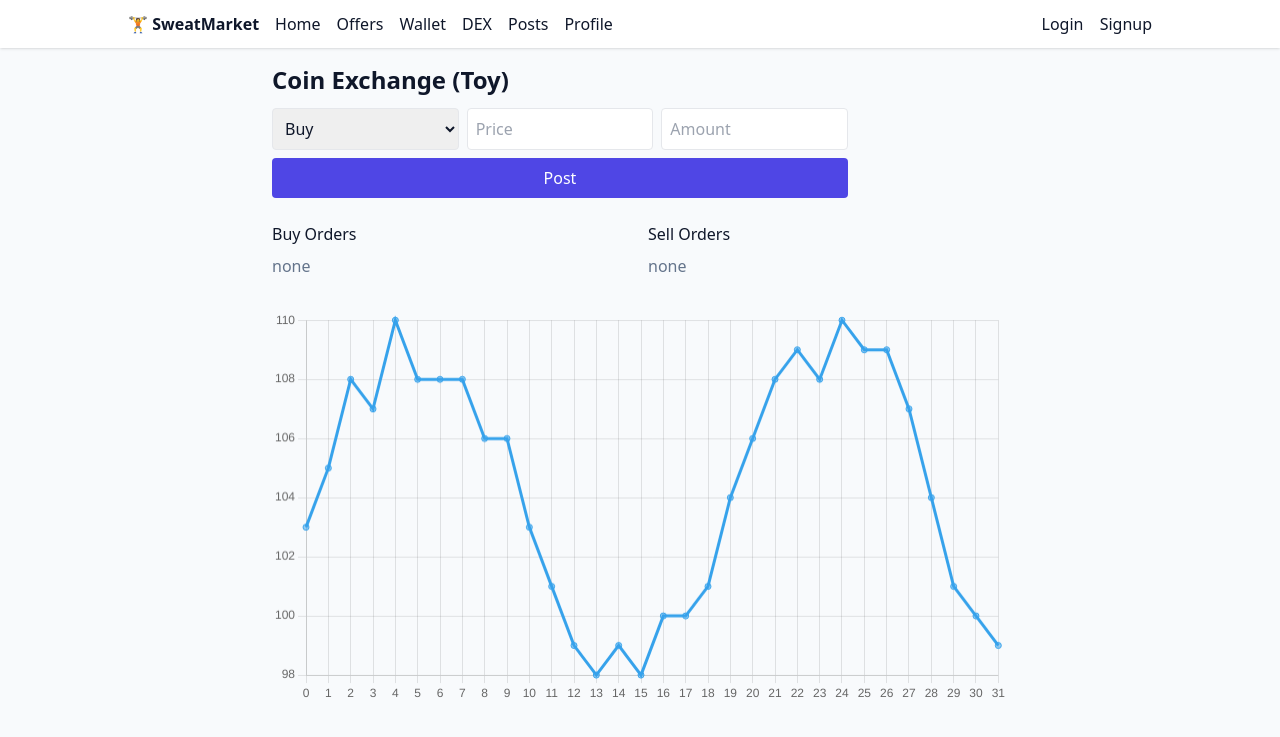
After one commit to sunghan0626/Fall_Hacks_2025, a FastAPI app: template app/templates/dex.html in a window 1280 px wide. The commit adds this page. Shown: the top 737 px of the page. Run offline with FastAPI, Linux system fonts and the light colour scheme; the template is opened without the code that fills it, so the values that code supplies are empty; some libraries are stand-ins or nearby versions.

Commit message:
some progress

```diff
--- a/app/main.py
+++ b/app/main.py
@@ -1,96 +1,261 @@
-# FastAPI app entrypoint.
-# TODO (All):
-# - Wire up Jinja2 templates and StaticFiles mount.
-# - Startup: call init_db().
-# - Routes:
-#   - GET "/" -> landing (shows open offers)
-#   - Auth: GET/POST "/login", "/signup", "/logout"
-#   - Offers: list/new/join ("/offers", "/offers/new", "/offers/{id}/join")
-#   - Session: QR page + confirm ("/session/{sid}", "/session/{sid}/qr.png", POST "/session/{sid}/confirm")
-#   - Wallet: GET "/wallet"
-#   - Profile: GET/POST "/profile"
-#   - Community: GET "/posts", GET/POST "/posts/new", GET "/posts/{pid}", POST "/posts/{pid}/comment"
-#   - DEX: GET "/dex", POST "/dex/new"
-#
-# Owners:
-# - Auth & Profile -> A
-# - Community/Search -> B
-# - Check-in/Geo -> C
-# - Wallet/DEX -> D
+# app/main.py — merged Part A + Part D (demo-friendly, passes `user`)
 
-# app/main.py
-# FastAPI app entrypoint.
-# -------------------------------
-# Routes overview:
-#   - GET "/" -> landing (shows open offers)
-#   - Auth: GET/POST "/login", "/signup", "/logout"
-#   - Offers: list/new/join
-#   - Session: QR + confirm
-#   - Wallet
-#   - Profile: GET/POST "/profile"
-#   - Community: posts/comments
-#   - DEX
-#
-# Owners:
-#   - Auth & Profile -> A
-#   - Community/Search -> B
-#   - Check-in/Geo -> C
-#   - Wallet/DEX -> D
-# -------------------------------
+from __future__ import annotations
 
-import os, logging
-from dotenv import load_dotenv
-from fastapi import FastAPI, Request
+import os
+import random
+import inspect
+from pathlib import Path
+from typing import Optional, Dict, List
+
+# Optional .env loading (doesn't crash if python-dotenv isn't installed)
+try:  # noqa: WPS501
+    from dotenv import load_dotenv
+    load_dotenv()
+except Exception:
+    pass
+
+from fastapi import FastAPI, Request, Form, Depends
+from fastapi.responses import HTMLResponse, RedirectResponse
 from fastapi.staticfiles import StaticFiles
 from fastapi.templating import Jinja2Templates
 from starlette.middleware.sessions import SessionMiddleware
+from sqlmodel import Session as DBSession, select
 
-from .db import init_db
-from .auth import router as auth_router
+# ---------- DB imports (soft) ----------
+try:
+    from .db import engine, init_db, get_session  # Part A style (get_session may exist)
+except Exception:
+    engine = None  # type: ignore
 
-# ------------------- Env & Logging -------------------
-load_dotenv()
-log = logging.getLogger("uvicorn")
-log.info(f"DATABASE_URL={os.getenv('DATABASE_URL')}")
+    async def init_db() -> None:  # type: ignore
+        pass
 
-# ------------------- App Setup -------------------
-app = FastAPI()
+    def get_session():  # type: ignore
+        class _Dummy:
+            def get(self, *_a, **_kw):
+                return None
+        return _Dummy()
 
-# 세션 미들웨어 (쿠키에 uid 저장)
+# ---------- Auth imports (soft) ----------
+try:
+    from .auth import router as auth_router  # Part A might expose a router
+except Exception:
+    auth_router = None  # type: ignore
+
+try:
+    from .auth import COOKIE_NAME, verify_session  # Part D cookie helpers (optional)
+except Exception:
+    COOKIE_NAME = "fitcoin_session"  # type: ignore
+
+    def verify_session(_: str) -> Optional[int]:  # type: ignore
+        return None
+
+# ---------- Models (soft) ----------
+try:
+    from .models import User, Tx, Order  # type: ignore
+except Exception:
+    User = Tx = Order = None  # type: ignore
+
+
+app = FastAPI(title="SweatMarket")
+
+# ---------- Static & templates (make dirs if missing) ----------
+BASE_DIR = Path(__file__).resolve().parent.parent  # repo root
+STATIC_DIR = BASE_DIR / "static"
+TEMPLATES_DIR = BASE_DIR / "app" / "templates"
+STATIC_DIR.mkdir(parents=True, exist_ok=True)
+TEMPLATES_DIR.mkdir(parents=True, exist_ok=True)
+
+# Session cookie (Part A used a named cookie)
 app.add_middleware(
     SessionMiddleware,
-    secret_key=os.getenv("SECRET_KEY", "dev-secret"),
+    secret_key=os.getenv("SECRET_KEY", "dev-secret-change-me"),
     session_cookie="sweatmarket_session",
 )
 
-# 정적 파일 (css/js/img)
-app.mount("/static", StaticFiles(directory="static"), name="static")
+app.mount("/static", StaticFiles(directory=str(STATIC_DIR)), name="static")
+templates = Jinja2Templates(directory=str(TEMPLATES_DIR))
 
-# 템플릿
-templates = Jinja2Templates(directory="app/templates")
+# ---------- DEMO MODE (for Part D) ----------
+# Enabled if DB/models are missing, or env SWEATMARKET_DEMO=1, or ?demo=1
+MOCK_ORDERS: Dict[str, List[Dict[str, int]]] = {"buy": [], "sell": []}
 
-# 라우터 등록
-app.include_router(auth_router)
+def seed_mock_orders() -> None:
+    if MOCK_ORDERS["buy"] or MOCK_ORDERS["sell"]:
+        return
+    for p in [96, 98, 100, 101, 103]:
+        MOCK_ORDERS["buy"].append({"price": p, "amount": random.randint(5, 20)})
+    for p in [104, 106, 108, 110]:
+        MOCK_ORDERS["sell"].append({"price": p, "amount": random.randint(5, 20)})
 
-# ------------------- Routes -------------------
-@app.get("/")
-def index(request: Request):
-    """Landing page. If logged in, injects current user into template."""
-    uid = request.session.get("uid")
+def is_demo(request: Request) -> bool:
+    if os.getenv("SWEATMARKET_DEMO") == "1":
+        return True
+    if request.query_params.get("demo") == "1":
+        return True
+    if engine is None or User is None or Tx is None:
+        return True
+    return False
+
+def current_user_id(request: Request) -> Optional[int]:
+    # Prefer Part-A session
+    try:
+        uid = request.session.get("uid")  # type: ignore[attr-defined]
+        if uid:
+            return int(uid)
+    except Exception:
+        pass
+    # Fallback to Part-D cookie
+    token = request.cookies.get(COOKIE_NAME)
+    return verify_session(token) if token else None  # type: ignore
+
+
+# ---------- startup ----------
+@app.on_event("startup")
+async def _startup() -> None:
+    # Support both sync/async init_db
+    if inspect.iscoroutinefunction(init_db):   # type: ignore
+        await init_db()                        # type: ignore
+    else:
+        init_db()                              # type: ignore
+    seed_mock_orders()
+
+
+# ---------- home (Part A style) ----------
+@app.get("/", response_class=HTMLResponse)
+def index(request: Request, session: DBSession = Depends(get_session)):
+    uid: Optional[int] = None
+    try:
+        uid = request.session.get("uid")
+    except Exception:
+        uid = None
+
     user = None
-    if uid:
-        from .models import User
-        from sqlmodel import Session as SQLSession, select
-        from .db import engine
-        with SQLSession(engine) as s:
-            user = s.exec(select(User).where(User.id == uid)).first()
+    try:
+        if uid and User is not None and session is not None:
+            user = session.get(User, uid)  # type: ignore
+    except Exception:
+        # Fallback if dependency isn’t a real Session yet
+        if uid and engine is not None and User is not None:
+            with DBSession(engine) as db:  # type: ignore[arg-type]
+                user = db.get(User, uid)   # type: ignore
+
     return templates.TemplateResponse("index.html", {"request": request, "user": user})
 
-# ------------------- Startup -------------------
-@app.on_event("startup")
-def on_startup():
-    init_db()
 
+# ---------- include Part-A auth router if present ----------
+if auth_router:
+    app.include_router(auth_router)
+
+
+# ====================== Part D: WALLET ===============================
+@app.get("/wallet", response_class=HTMLResponse)
+def wallet_page(request: Request) -> HTMLResponse:
+    demo = is_demo(request)
+    uid = current_user_id(request)
+
+    # Get user for nav if possible
+    user_for_nav = None
+    if uid and engine and User:
+        try:
+            with DBSession(engine) as db:  # type: ignore[arg-type]
+                user_for_nav = db.get(User, uid)  # type: ignore
+        except Exception:
+            user_for_nav = None
+
+    if demo:
+        u = type("U", (), {"coins": 42})()  # demo balance
+        sample = [
+            {"created_at": "now-1h", "kind": "earn",  "amount": 10, "note": "Meetup demo"},
+            {"created_at": "now-3h", "kind": "spend", "amount": -3, "note": "Gold Badge"},
+            {"created_at": "yesterday", "kind": "bonus", "amount": 5, "note": "Streak"},
+        ]
+        return templates.TemplateResponse(
+            "wallet.html",
+            {"request": request, "u": u, "txs": sample, "demo": True, "user": user_for_nav},
+        )
+
+    if not uid:
+        return RedirectResponse("/login", status_code=303)
+    if engine is None or User is None or Tx is None:
+        return HTMLResponse("<h2>Wallet</h2><p>DB/models not ready.</p>", status_code=200)
+
+    with DBSession(engine) as db:  # type: ignore[arg-type]
+        u = db.get(User, uid)  # type: ignore
+        if not u:
+            return HTMLResponse("<h2>Wallet</h2><p>User not found.</p>", status_code=404)
+        txs = db.exec(select(Tx).where(Tx.user_id == uid).order_by(Tx.id.desc())).all()  # type: ignore
+
+    return templates.TemplateResponse(
+        "wallet.html",
+        {"request": request, "u": u, "txs": txs, "demo": False, "user": u},
+    )
+
+
+# ======================= Part D: DEX ================================
+@app.get("/dex", response_class=HTMLResponse)
+def dex_page(request: Request) -> HTMLResponse:
+    demo = is_demo(request)
+
+    # Get user for nav if possible
+    user_for_nav = None
+    uid = current_user_id(request)
+    if uid and engine and User:
+        try:
+            with DBSession(engine) as db:  # type: ignore[arg-type]
+                user_for_nav = db.get(User, uid)  # type: ignore
+        except Exception:
+            user_for_nav = None
+
+    if demo:
+        buys = sorted(MOCK_ORDERS["buy"], key=lambda o: o["price"], reverse=True)
+        sells = sorted(MOCK_ORDERS["sell"], key=lambda o: o["price"])
+        return templates.TemplateResponse(
+            "dex.html",
+            {"request": request, "buys": buys, "sells": sells, "demo": True, "user": user_for_nav},
+        )
+
+    if engine is None or Order is None:
+        return HTMLResponse("<h2>DEX</h2><p>DB/models not ready.</p>", status_code=200)
+
+    with DBSession(engine) as db:  # type: ignore[arg-type]
+        buys = db.exec(select(Order).where(Order.side == "buy").order_by(Order.price.desc())).all()  # type: ignore
+        sells = db.exec(select(Order).where(Order.side == "sell").order_by(Order.price.asc())).all()  # type: ignore
+
+    return templates.TemplateResponse(
+        "dex.html",
+        {"request": request, "buys": buys, "sells": sells, "demo": False, "user": user_for_nav},
+    )
+
+
+@app.post("/dex/new")
+def dex_new(request: Request, side: str = Form(...), price: int = Form(...), amount: int = Form(...)) -> RedirectResponse:
+    demo = is_demo(request)
+    uid = current_user_id(request)
+
+    if demo:
+        if side not in ("buy", "sell"):
+            side = "buy"
+        MOCK_ORDERS[side].append({"price": int(price), "amount": int(amount)})
+        return RedirectResponse("/dex?demo=1", status_code=303)
+
+    if not uid:
+        return RedirectResponse("/login", status_code=303)
+    if engine is None or Order is None:
+        return RedirectResponse("/dex?e=db_not_ready", status_code=303)
+
+    with DBSession(engine) as db:  # type: ignore[arg-type]
+        db.add(Order(user_id=uid, side=side, price=price, amount=amount))  # type: ignore
+        db.commit()
+    return RedirectResponse("/dex", status_code=303)
+
+
+# ---------- health (from Part A) ----------
 @app.get("/health")
 def health():
     return {"ok": True}
+
+# -------- TODO: Parts B/C will add their routers/routes later --------
+# [B] /posts, /posts/new, /posts/{pid}, /posts/{pid}/comment
+# [C] /offers, /offers/new, /offers/{id}/join, /session/{sid}, /session/{sid}/qr.png, POST /session/{sid}/confirm
--- a/app/templates/base.html
+++ b/app/templates/base.html
@@ -2,34 +2,39 @@
 <html lang="ko">
 <head>
   <meta charset="utf-8"/>
-  <meta name="viewport" content="width=device-width, initial-scale=1"/>
-  <title>SweatMarket</title>
-  <!-- Tailwind + htmx -->
+  <meta name="viewport" content="width=device-width,initial-scale=1"/>
+  <title>{{ page_title or "SweatMarket" }}</title>
+  <!-- Tailwind + (optional) HTMX -->
   <script src="https://cdn.tailwindcss.com"></script>
   <script src="https://unpkg.com/htmx.org@1.9.12"></script>
 </head>
-<body class="max-w-2xl mx-auto p-4 font-sans">
-  <header class="flex justify-between items-center mb-6">
-    <h1 class="text-xl font-bold"><a href="/">🏋️ SweatMarket</a></h1>
-    <nav class="space-x-4">
+<body class="bg-slate-50 text-slate-900 font-sans">
+  <!-- Top nav -->
+  <nav class="px-4 py-3 bg-white shadow">
+    <div class="max-w-5xl mx-auto flex items-center gap-4">
+      <a class="font-semibold" href="/">🏋️ SweatMarket</a>
+
       <a href="/">Home</a>
       <a href="/offers">Offers</a>
       <a href="/wallet">Wallet</a>
-      <a href="/market">Market</a>
+      <a href="/dex">DEX</a>
       <a href="/posts">Posts</a>
       <a href="/profile/edit">Profile</a>
+
+      <div class="ml-auto">
         {% if user %}
-        <form action="/logout" method="post" class="inline">
+          <form method="post" action="/logout" class="inline">
             <button class="text-red-600">Logout ({{ user.username }})</button>
           </form>
         {% else %}
-        <a href="/login">Login</a>
+          <a class="mr-3" href="/login">Login</a>
           <a href="/signup">Signup</a>
         {% endif %}
+      </div>
+    </div>
   </nav>
-  </header>
 
-  <main>
+  <main class="max-w-3xl mx-auto p-4">
     {% block content %}{% endblock %}
   </main>
 </body>
--- /dev/null
+++ b/app/templates/dex.html
@@ -0,0 +1,55 @@
+{% extends 'base.html' %}
+{% block content %}
+<h2 class="text-2xl font-bold mb-3">Coin Exchange (Toy)</h2>
+
+{% if demo %}
+<div class="mb-3 p-2 rounded bg-amber-100 text-amber-800 text-sm">
+  Demo mode — orders are in-memory only. Posting here won’t touch a DB.
+</div>
+{% endif %}
+
+<form method="post" action="/dex/new{% if demo %}?demo=1{% endif %}" class="grid gap-2 max-w-xl mb-6">
+  <div class="grid grid-cols-3 gap-2">
+    <select name="side" class="border p-2 rounded">
+      <option value="buy">Buy</option>
+      <option value="sell">Sell</option>
+    </select>
+    <input name="price" type="number" step="1" placeholder="Price" class="border p-2 rounded" required/>
+    <input name="amount" type="number" step="1" placeholder="Amount" class="border p-2 rounded" required/>
+  </div>
+  <button class="bg-indigo-600 text-white rounded px-3 py-2">Post</button>
+</form>
+
+<div class="grid grid-cols-1 md:grid-cols-2 gap-4 mb-8">
+  <div>
+    <h3 class="font-medium mb-2">Buy Orders</h3>
+    <ul class="grid gap-2">
+      {% for o in buys %}
+      <li class="p-2 bg-white border rounded flex justify-between"><b>{{ o.price }}</b><span>x {{ o.amount }}</span></li>
+      {% else %}<li class="text-slate-500">none</li>{% endfor %}
+    </ul>
+  </div>
+  <div>
+    <h3 class="font-medium mb-2">Sell Orders</h3>
+    <ul class="grid gap-2">
+      {% for o in sells %}
+      <li class="p-2 bg-white border rounded flex justify-between"><b>{{ o.price }}</b><span>x {{ o.amount }}</span></li>
+      {% else %}<li class="text-slate-500">none</li>{% endfor %}
+    </ul>
+  </div>
+</div>
+
+<canvas id="chart" height="160"></canvas>
+<script src="https://cdn.jsdelivr.net/npm/chart.js"></script>
+<script>
+// Simple live-looking chart (client-side only)
+const labels = Array.from({length: 32}, (_, i) => i);
+const base = 100 + Math.random() * 4;
+const data = labels.map((_, i) => Math.round(base + Math.sin(i/3)*5 + (Math.random()-0.5)*3));
+new Chart(document.getElementById('chart'), {
+  type: 'line',
+  data: { labels, datasets: [{ label: 'Price', data }] },
+  options: { responsive: true, plugins: { legend: { display: false } } }
+});
+</script>
+{% endblock %}
```
Also changed, not shown: app/models.py (+30 -7 lines), app/templates/wallet.html (+25 -1 lines), 1 other file. Lines whose indentation alone changed are shown as unchanged.
